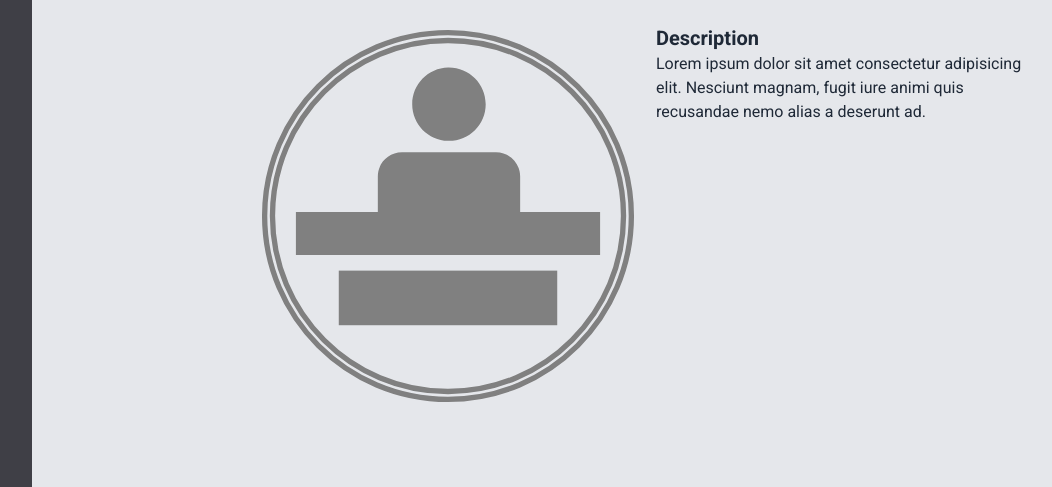
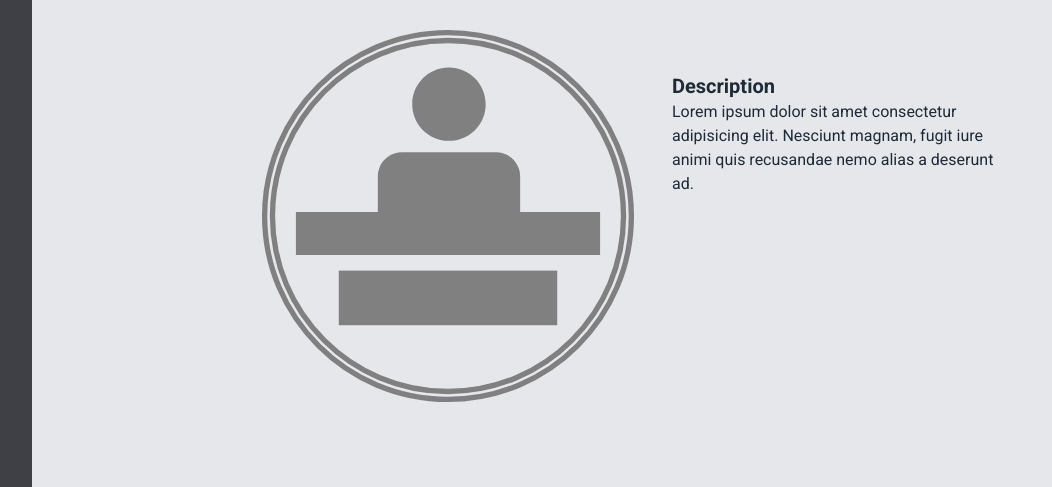
Before and after one commit to pretzelogical/PAD, a Django app: page /profile/1/1/ in a window 1280 px wide. Shown: the part 88-575 px from the top of the page, without its empty margins (0-1052 px from the left). Run offline with Django 5.2, Linux system fonts and the light colour scheme; style sheets or scripts are compiled from the project's sources.

Commit message:
Change profile page styling

```diff
--- a/profiles/templates/profiles/profile.html.jinja2
+++ b/profiles/templates/profiles/profile.html.jinja2
@@ -6,15 +6,9 @@
 
 
 {% block content %}
-<div
-  class="lg:px-44 px-4 py-4 h-fit grid gap-x-4 gap-y-8"
-  style="grid-template-columns: auto 1fr;
-         grid-template-rows: auto 1fr auto;"
->
-  <div
-    class="w-96 h-fit"
-    style="grid-row: 1 / 3; grid-column: 1 / 2;"
-  >
+<div class="lg:px-44 px-4 py-4 h-fit grid gap-x-4 gap-y-8" style="grid-template-columns: auto 1fr;
+         grid-template-rows: auto 1fr">
+  <div class="w-96 h-fit" style="grid-row: 1 / 3; grid-column: 1 / 2;">
     {% if profile.image %}
     <img src="{{ profile.image.url }}" alt="Profile picture for {{ profile.name }}"
       class="object-cover w-full h-full rounded-md">
@@ -22,6 +16,8 @@
     <img src="{% static 'common/elements/logo-gray.svg' %}" alt="Profile picture for {{ profile.name }}"
       class="object-cover w-full h-full rounded-md">
     {% endif %}
+  </div>
+  <div class="flex flex-col justify-start items-start p-4" style="grid-row: 3 / 4; grid-column: 1 / 2;">
 
     <h1 class="text-3xl font-bold">{{ profile.name }}</h1>
 
@@ -33,120 +29,94 @@
     <h3 class="text-2xl font-bold pb-8">{{ profile.org_type }}</h3>
     {% endif %}
   </div>
-  <div
-    class="flex flex-col justify-start items-start p-4"
-    style="grid-row: 3 / 4; grid-column: 1 / 2;"
-  >
 
+  <div style="grid-row: 2 / 3; grid-column: 2 / 3;" class="p-4">
+
+    <div>
+      <h4 class="text-xl"><strong>Description</strong></h4>
+      {% if profile.description %}
+      <p>{{ profile.description }}</p>
+      {% else %}
+      <p>Lorem ipsum dolor sit amet consectetur adipisicing elit. Nesciunt magnam, fugit iure animi quis recusandae nemo
+        alias a deserunt ad.</p>
+      {% endif %}
+    </div>
+
+    <div class="my-4">
+      {% if profile.office %}
+      <p><strong>Office: </strong>{{ profile.office }}</p>
+      {% endif %}
+
+      {% if profile.district %}
+      <p><strong>District: </strong>{{ profile.district }}</p>
+      {% endif %}
+
+      {% if profile.county %}
+      <p><strong>County: </strong>{{ profile.county }}</p>
+      {% endif %}
+
+      {% if profile.website %}
+      <p><strong>Website: </strong>
+        <a href="{{ profile.website }}" target="_blank" class="text-blue-500 underline">
+          {{ profile.website }}
+        </a>
+      </p>
+      {% endif %}
+
+      {% if profile.phone %}
+      <p><strong>Phone: </strong>{{ profile.phone }}</p>
+      {% endif %}
+
+      {% if profile.email %}
+      <p><strong>Email: </strong>{{ profile.email }}</p>
+      {% endif %}
+
+      {% if profile.fax %}
+      <p><strong>Fax: </strong>{{ profile.fax }}</p>
+      {% endif %}
+    </div>
+
+  </div>
+
+  <div style="grid-row: 3 / 4; grid-column: 2 / 3;">
     {% if profile.organizations.all %}
     <h4 class="text-xl"><strong>Organizations:</strong></h4>
     {% for org in profile.organizations.all %}
-      <a
-        href="/profile/organization/{{ org.id }}"
-        class="shadow-md hover:shadow-2xl hover:-translate-y-2 rounded-md w-full
-          flex my-2"
-        style="transition: all 0.1s ease-in;"
-      >
+    <a href="/profile/organization/{{ org.id }}" class="shadow-md hover:shadow-2xl hover:-translate-y-2 rounded-md w-full
+        flex my-2" style="transition: all 0.1s ease-in;">
       <div class="h-full">
         {% if org.image %}
-        <img
-          src="{{ org.image.url }}"
-          alt="Profile picture for {{ org.name }}"
-          class="object-cover w-12 rounded-l-md"
-        >
+        <img src="{{ org.image.url }}" alt="Profile picture for {{ org.name }}"
+          class="object-cover w-12 rounded-l-md">
         {% else %}
-        <img
-          src="{% static 'common/elements/logo-gray.svg' %}"
-          alt="Profile picture for {{ org.name }}"
-          class="object-cover w-12 rounded-l-md"
-        >
+        <img src="{% static 'common/elements/logo-gray.svg' %}" alt="Profile picture for {{ org.name }}"
+          class="object-cover w-12 rounded-l-md">
         {% endif %}
       </div>
-        <p class="p-2">{{ org.name }}</p>
-      </a>
+      <p class="p-2">{{ org.name }}</p>
+    </a>
     {% endfor %}
     {% endif %}
 
     {% if profile.members.all %}
     <h4 class="text-xl"><strong>Members:</strong></h4>
     {% for member in profile.members.all %}
-      <a
-        href="/profile/politician/{{ member.id }}"
-        class="shadow-md hover:shadow-2xl hover:-translate-y-2 rounded-md w-full
-          flex my-2"
-        style="transition: all 0.1s ease-in;"
-      >
+    <a href="/profile/politician/{{ member.id }}" class="shadow-md hover:shadow-2xl hover:-translate-y-2 rounded-md w-full
+        flex my-2" style="transition: all 0.1s ease-in;">
       <div class="h-full">
         {% if member.image %}
-        <img
-          src="{{ member.image.url }}"
-          alt="Profile picture for {{ member.name }}"
-          class="object-cover w-12 rounded-l-md"
-        >
+        <img src="{{ member.image.url }}" alt="Profile picture for {{ member.name }}"
+          class="object-cover w-12 rounded-l-md">
         {% else %}
-        <img
-          src="{% static 'common/elements/logo-gray.svg' %}"
-          alt="Profile picture for {{ member.name }}"
-          class="object-cover w-12 rounded-l-md"
-        >
+        <img src="{% static 'common/elements/logo-gray.svg' %}" alt="Profile picture for {{ member.name }}"
+          class="object-cover w-12 rounded-l-md">
         {% endif %}
       </div>
-        <p class="p-2">{{ member.name }}</p>
-      </a>
+      <p class="p-2">{{ member.name }}</p>
+    </a>
     {% endfor %}
     {% endif %}
   </div>
 
-  <div>
-    <h4 class="text-xl"><strong>Description</strong></h4>
-    {% if profile.description %}
-    <p>{{ profile.description }}</p>
-    {% else %}
-    <p>Lorem ipsum dolor sit amet consectetur adipisicing elit. Nesciunt magnam, fugit iure animi quis recusandae nemo alias a deserunt ad.</p>
-    {% endif %}
-  </div>
-  <div
-    style="grid-row: 2 / 3; grid-column: 2 / 3;"
-  >
-    {% if profile.description %}
-    <p class="pb-4">{{ profile.description }}</p>
-    {% endif %}
-
-    {% if profile.office %}
-    <p class="pb-4"><strong>Office: </strong>{{ profile.office }}</p>
-    {% endif %}
-
-    {% if profile.district %}
-    <p class="pb-4"><strong>District: </strong>{{ profile.district }}</p>
-    {% endif %}
-
-    {% if profile.county %}
-    <p class="pb-4"><strong>County: </strong>{{ profile.county }}</p>
-    {% endif %}
-
-    {% if profile.website %}
-    <p class="pb-4"><strong>Website: </strong>
-      <a
-        href="{{ profile.website }}"
-        target="_blank"
-        class="text-blue-500 underline"
-      >
-      {{ profile.website }}
-      </a>
-    </p>
-    {% endif %}
-
-    {% if profile.phone %}
-    <p class="pb-4"><strong>Phone: </strong>{{ profile.phone }}</p>
-    {% endif %}
-
-    {% if profile.email %}
-    <p class="pb-4"><strong>Email: </strong>{{ profile.email }}</p>
-    {% endif %}
-
-    {% if profile.fax %}
-    <p class="pb-4"><strong>Fax: </strong>{{ profile.fax }}</p>
-    {% endif %}
-  </div>
 </div>
 {% endblock %}
```
Also changed, not shown: common/static/common/styles.css (+10 -0 lines).
